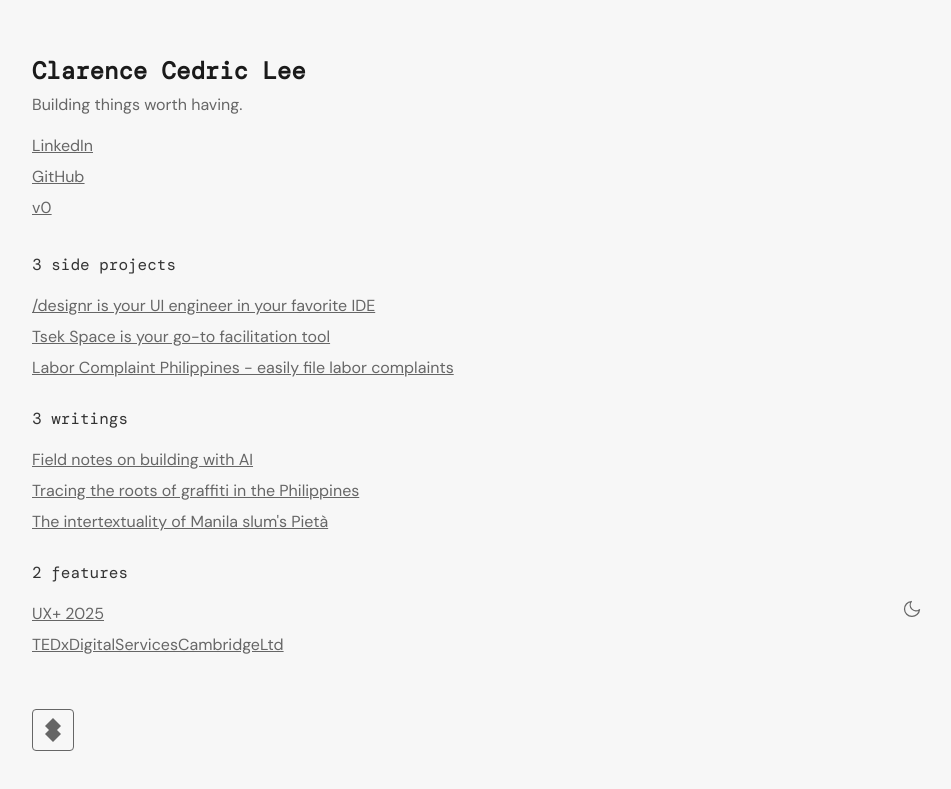
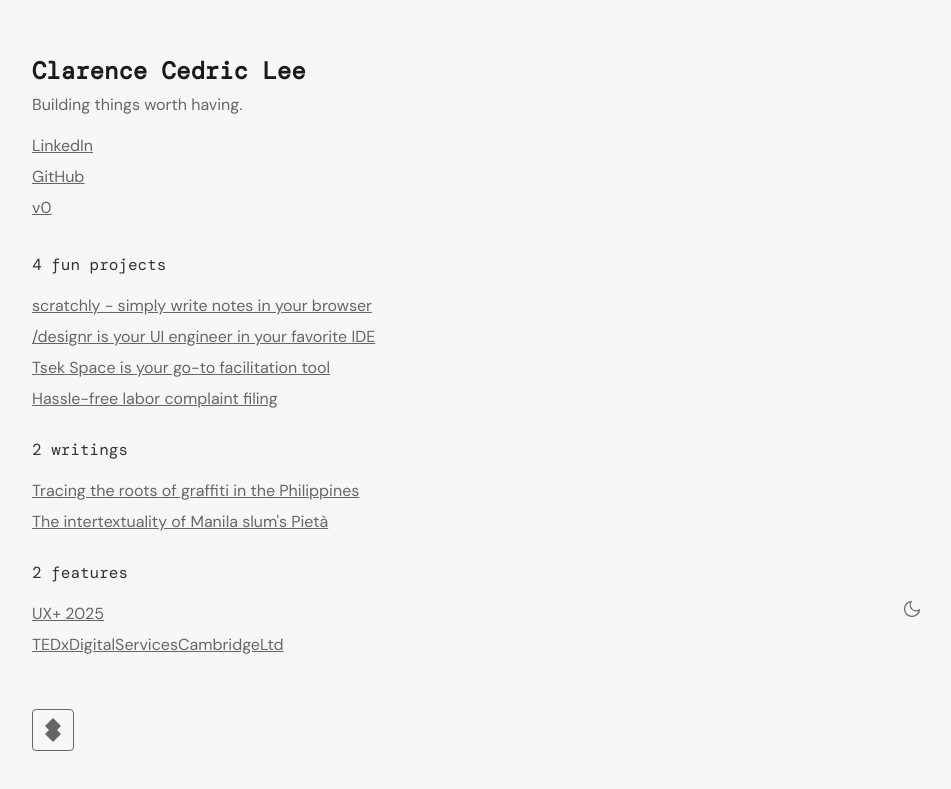
Before and after one commit to cedlll/cedriclee.design, a React (Vite) app: page / in a window 1280 px wide. Shown: the part 145-934 px from the top of the page, without its empty margins (322-1273 px from the left). Built offline with nearby package versions, Linux system fonts and the light colour scheme.

Commit message:
Links and copy

```diff
--- a/src/App.tsx
+++ b/src/App.tsx
@@ -76,13 +76,13 @@
 }
 
 const projects = [
+  { title: 'scratchly - simply write notes in your browser', href: 'https://scratchly.xyz/' },
   { title: '/designr is your UI engineer in your favorite IDE', href: 'https://cedlll.github.io/designr/' },
-  { title: 'Tsek Space is your go-to facilitation tool', href: 'https://www.tsek.space/' },
-  { title: 'Labor Complaint Philippines - easily file labor complaints', href: 'https://www.laborcomplaintph.app/' },
+  { title: 'Tsek Space is your go-to facilitation tool', href: 'https://tsek-space-jxfpbny1s-cedricl-projects.vercel.app/' },
+  { title: 'Hassle-free labor complaint filing', href: 'https://www.laborcomplaintph.app/' },
 ]
 
 const writings = [
-  { title: 'Field notes on building with AI', href: '/writing/field-notes-on-building-with-AI' },
   { title: 'Tracing the roots of graffiti in the Philippines', href: '/writing/tracing-the-roots-of-graffiti-in-the-philippines' },
   { title: "The intertextuality of Manila slum's Pietà", href: '/writing/the-intertextuality-of-manila-slums-pieta' },
 ]
@@ -245,7 +245,7 @@
 
             <section className="sections" aria-label="Work overview">
               <Section
-                label={`${projects.length} side projects`}
+                label={`${projects.length} fun projects`}
                 items={projects}
                 expandable={false}
               />
```
